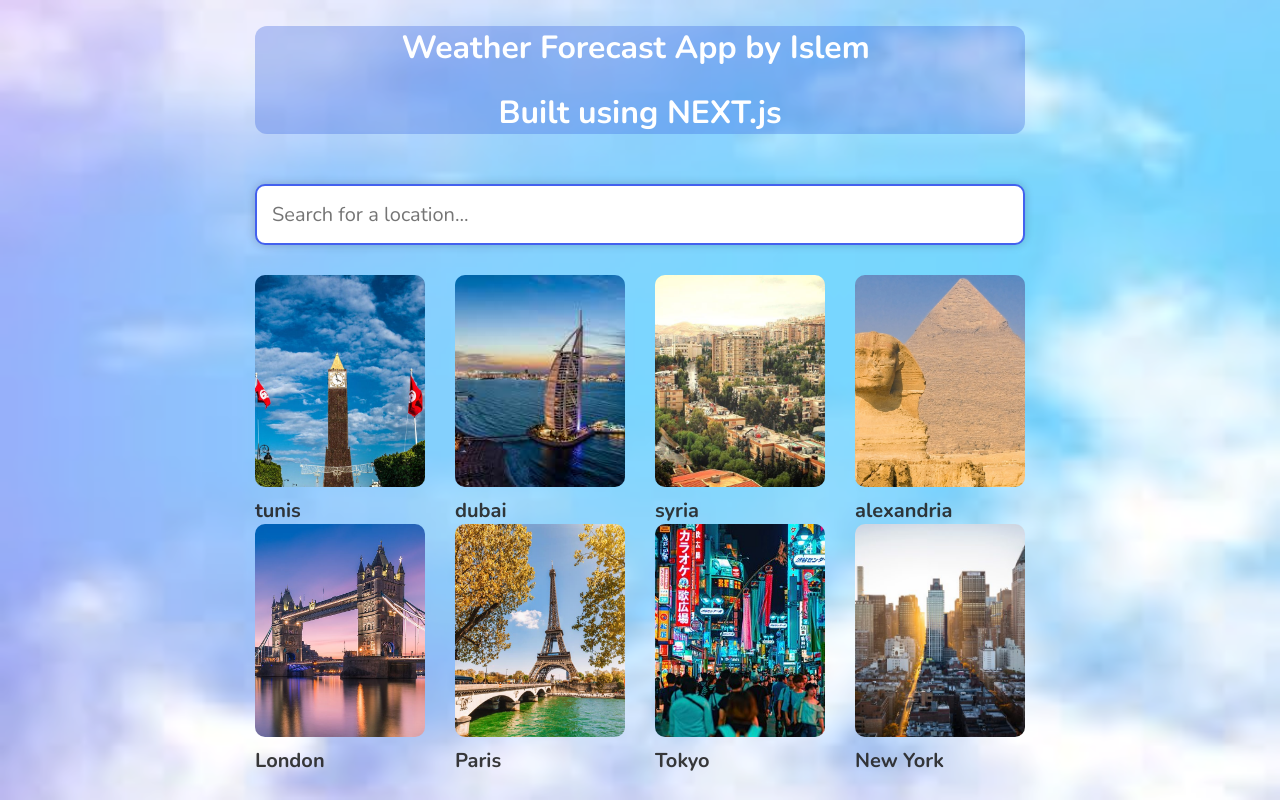
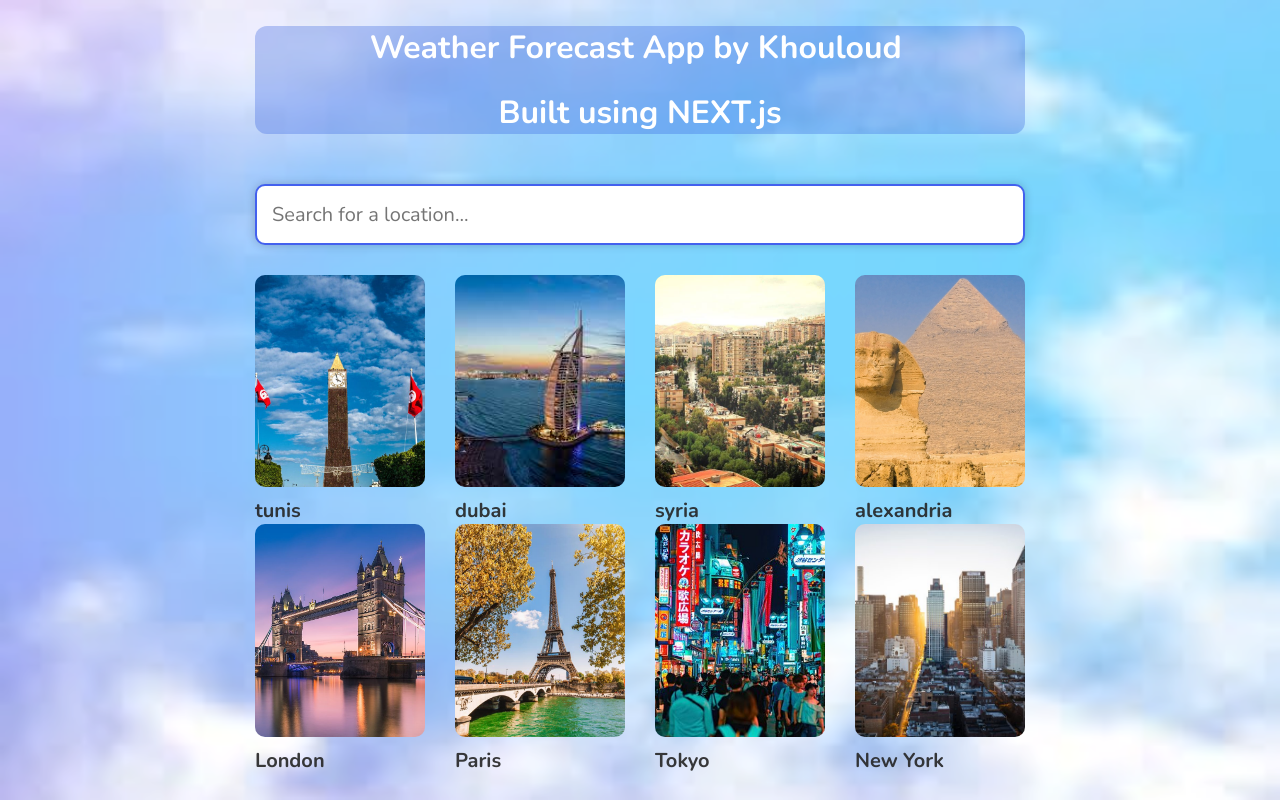
Before and after one commit to IslemBrg/Weather-App, a Next.js app in the folder weather-app/: page / in a window 1280 px wide. Built offline with nearby package versions, Linux system fonts and the light colour scheme.

Commit message:
webAPP SOLD
tbe3 b bakou leger xDD

```diff
--- a/weather-app/pages/index.js
+++ b/weather-app/pages/index.js
@@ -13,7 +13,7 @@ export default function Home() {
       <div className="home">
         <div className="container">
           <div className="Headtxt">
-            <h1>Weather Forecast App by Islem </h1>
+            <h1>Weather Forecast App by Khouloud </h1>
             <h1>Built using NEXT.js</h1>
           </div>
           <SearchBox placeholder={"Search for a location..."}/>
```
